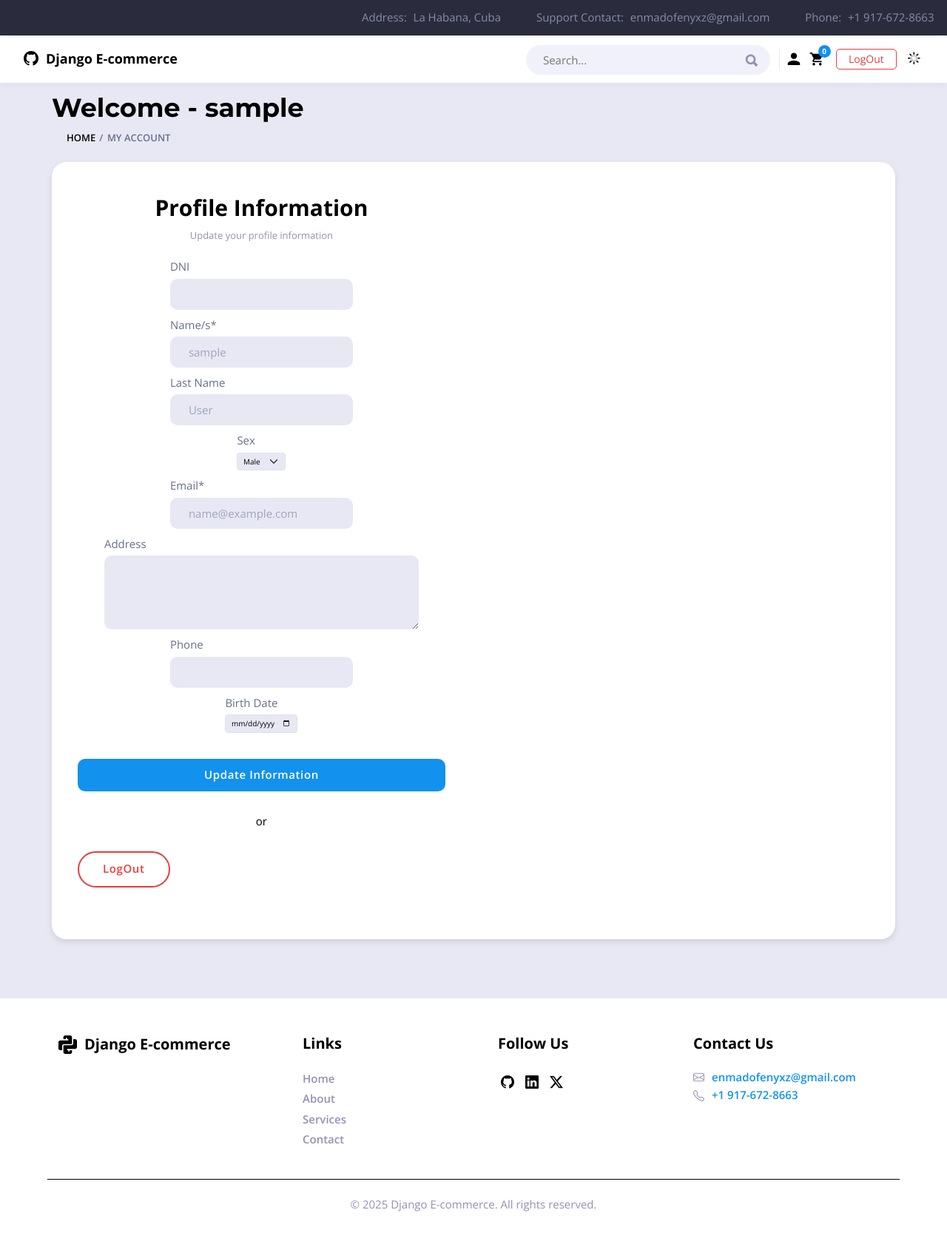
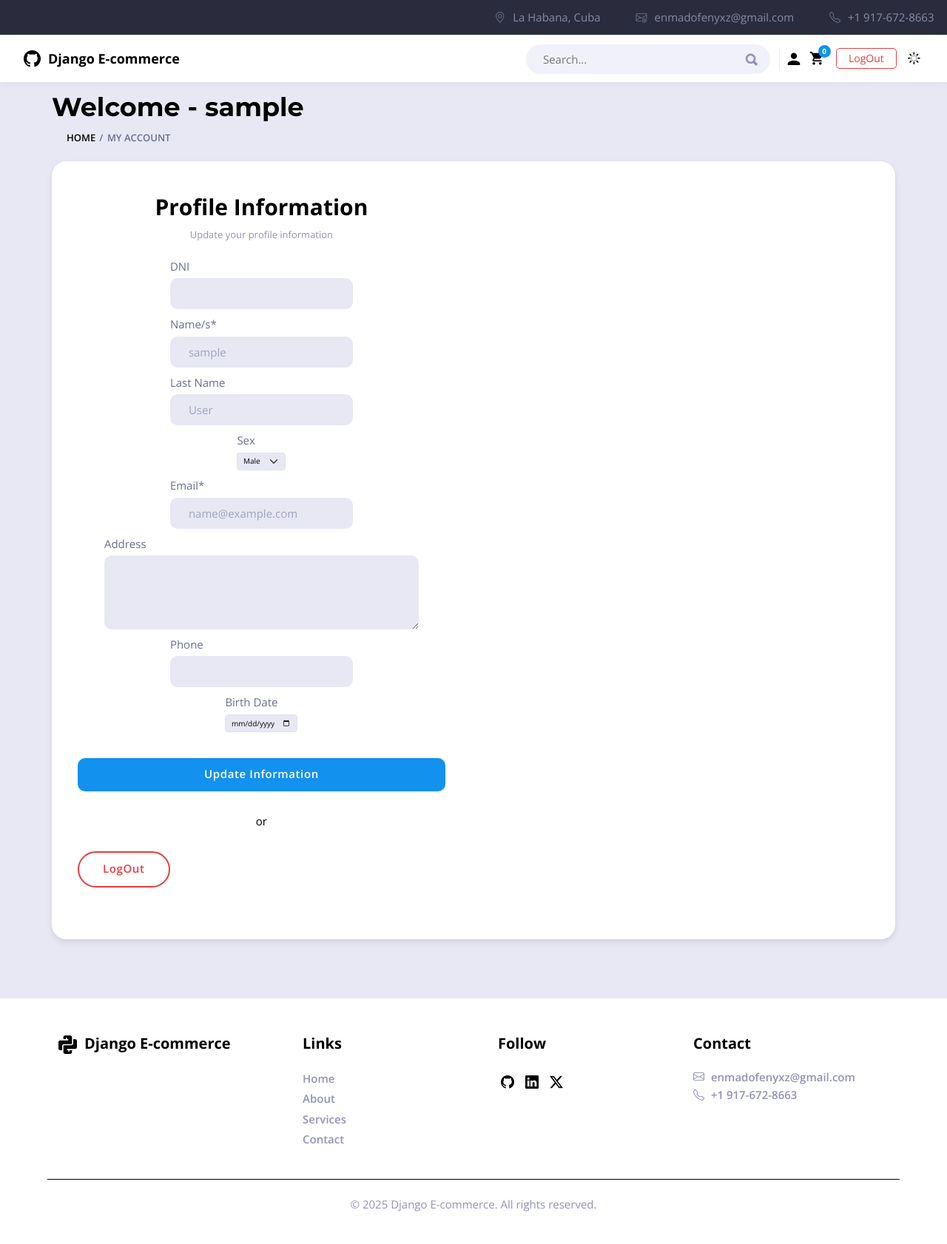
Before and after one commit to FEMADOX/Django-E-commers-Course, a Django app: page /account/ in a window 1280 px wide. Shown: the whole page at 74% size. Run offline with Django 5.2, Linux system fonts and the light colour scheme; the visitor is signed in with stand-in values (Sample User, id 1); data comes from the database, SQL or seed files in the repository; some libraries are stand-ins or nearby versions.

Commit message:
feat: Update footer and header styles for improved layout and responsiveness

```diff
--- a/static/css/elements.css
+++ b/static/css/elements.css
@@ -1299,36 +1299,41 @@
 		display: inline-block;
 		list-style: none;
 		margin: 0;
-		/*margin: 0 22px;*/
 		padding: 0;
 		vertical-align: middle;
+		margin-bottom: 10px;
 
-		& p {
+		/* Icon transition and hover effect */
+		i {
+			transition: color 0.2s;
+		}
+
+		&:hover i {
+			color: #1291ee;
+		}
+
+		& .links_list-value {
 			display: inline-block;
 			color: #868ca7;
 			vertical-align: middle;
-			margin: 0 0 10px;
 			line-height: 1.4;
-		}
+			margin: 0;
 
-		& img {
-			display: inline-block;
-			vertical-align: middle;
-			margin: 0 0 3px;
-		}
-	}
-
-	& p a {
+			a {
 				color: inherit;
 				text-decoration: none;
 				transition: color 0.2s;
 				border: none;
+			}
 
-		&:hover {
-			color: inherit;
+			&:hover, &:active {
+				a {
 					text-decoration: none;
 					color: #1291ee;
 				}
+			}
+		}
+
 	}
 
 	& .links_list-label {
@@ -1354,6 +1359,8 @@
 		& li {
 			margin-right: 0;
 			margin-left: 44px;
+			display: inline-flex;
+			gap: 1rem;
 
 			&:first-child {
 				margin-left: 0;
--- a/static/css/layout/footer.css
+++ b/static/css/layout/footer.css
@@ -153,24 +153,35 @@
     }
 
     &.contact-info {
-        margin: auto;
+        /* margin: auto; */
         margin-bottom: 20px;
 
         li {
             display: flex;
-            flex-direction: column;
-            align-items: center;
-            gap: 0.5rem;
-            color: var(--secondary-text-color);
-            overflow: hidden;
             width: 100%;
 
             a {
+                overflow: hidden;
                 max-width: 8rem;
                 white-space: nowrap;
                 text-overflow: ellipsis;
-                color: var(--third-color);
+                color: var(--secondary-text-color);
                 overflow: hidden;
+
+                &:hover, &:active {
+                    color: var(--third-color);
+
+                    i {
+                        color: var(--third-color);
+                    }
+                }
+
+                i {
+                    display: block;
+                    color: var(--secondary-text-color);
+                    text-align: center;
+                    transition: color 0.2s;
+                }
             }
         }
     }
@@ -180,8 +191,10 @@
         &.contact-info {
             margin: 0 0 20px 0;
 
-            li a {
-                max-width: 12rem;
+            li {
+                a {
+                    max-width: 12rem;
+                }
             }
         }
     }
@@ -191,11 +204,13 @@
         &.contact-info {
 
             li {
-                flex-direction: row;
-                gap: 10px;
-
                 a {
                     max-width: none;
+
+                    i {
+                        display: inline;
+                        margin-right: 5px;
+                    }
                 }
             }
         }
@@ -323,21 +338,39 @@
 .footer-title-container {
     display: none;
     flex-direction: row;
-    align-items: center;
+    align-items: flex-start;
     gap: 1rem;
 
-    h3 {
+    .footer-title {
         margin: 0;
         font-size: 2rem;
+        transition: color 0.2s;
     }
 
     svg {
         max-width: auto;
         max-height: 25px;
 
-        .darkmode & {
+        path {
+            transition: fill 0.2s;
+
+            .darkmode & {
+                fill: #ffffff;
+            }
+        }
+
+    }
+
+    &:hover, &:active {
+        cursor: pointer;
+
+        .footer-title {
+            color: var(--third-color);
+        }
+
+        svg {
             path {
-                fill: #ffffff;
+                fill: #1291ee;
             }
         }
     }
--- a/static/css/layout/header.css
+++ b/static/css/layout/header.css
@@ -202,7 +202,7 @@
 
             i {
                 height: auto;
-                display: inline-block;
+                display: inline-flex;
             }
         }
 
@@ -218,6 +218,10 @@
                 max-width: none;
                 min-width: auto;
             }
+        }
+
+        .bi-github {
+            font-size: 2.3rem;
         }
 
         .header-title {
--- a/templates/includes/footer.html
+++ b/templates/includes/footer.html
@@ -1,22 +1,12 @@
-{% load static %}
 <div class="container-fluid blog-sb-widgets page-styling site-footer">
   <div class="footer-container">
-    <div class="footer-title-container">
-      <!-- <img src="{% static 'assets/svg/python-icon.svg' %}" alt="python-icon">  -->
-      <!-- <svg viewBox="0 0 15 15" fill="none" xmlns="http://www.w3.org/2000/svg">
-        <g id="SVGRepo_bgCarrier" stroke-width="0"></g>
-        <g id="SVGRepo_tracerCarrier" stroke-linecap="round" stroke-linejoin="round"></g>
-        <g id="SVGRepo_iconCarrier">
-          <path d="M3 12H1.5C0.671573 12 0 11.3284 0 10.5V5.5C0 4.67157 0.671573 4 1.5 4H8V3H7V2H6V3H4V1.5C4 0.671573 4.67157 0 5.5 0H9.5C10.3284 0 11 0.671573 11 1.5V6.5C11 6.77614 10.7761 7 10.5 7H4.5C3.67157 7 3 7.67157 3 8.5V12Z" fill="#ffffff"></path>
-          <path d="M12 3V6.5C12 7.32843 11.3284 8 10.5 8H4.5C4.22386 8 4 8.22386 4 8.5V13.5C4 14.3284 4.67157 15 5.5 15H9.5C10.3284 15 11 14.3284 11 13.5V12H9V13H8V12H7V11H13.5C14.3284 11 15 10.3284 15 9.5V4.5C15 3.67157 14.3284 3 13.5 3H12Z" fill="#ffffff"></path>
-        </g>
-      </svg> -->
+    <a class="footer-title-container" href="https://github.com/FEMADOX/Django-E-commers-Course" aria-label="View Django E-commerce project on GitHub">
       <svg viewBox="0 0 15 15" fill="none" xmlns="http://www.w3.org/2000/svg">
         <path d="M3 12H1.5C0.671573 12 0 11.3284 0 10.5V5.5C0 4.67157 0.671573 4 1.5 4H8V3H7V2H6V3H4V1.5C4 0.671573 4.67157 0 5.5 0H9.5C10.3284 0 11 0.671573 11 1.5V6.5C11 6.77614 10.7761 7 10.5 7H4.5C3.67157 7 3 7.67157 3 8.5V12Z" fill="#000000"/>
         <path d="M12 3V6.5C12 7.32843 11.3284 8 10.5 8H4.5C4.22386 8 4 8.22386 4 8.5V13.5C4 14.3284 4.67157 15 5.5 15H9.5C10.3284 15 11 14.3284 11 13.5V12H9V13H8V12H7V11H13.5C14.3284 11 15 10.3284 15 9.5V4.5C15 3.67157 14.3284 3 13.5 3H12Z" fill="#000000"/>
       </svg>
-      <h3>Django E-commerce</h3>
-    </div>
+      <h3 class="footer-title">Django E-commerce</h3>
+    </a>
     <div class="col-sm-12 col-md-4 widget align-center-tablet f-logo-wrap">
       <h4 class="text-start">Links</h4>
       <ul class="footer-link-list">
@@ -28,7 +18,7 @@
       </ul>
     </div>
     <div class="social-links-container">
-      <h4 class="text-start">Follow Us</h4>
+      <h4 class="text-start">Follow</h4>
       <ul class="footer-link-list social-links">
         <li><a href="https://github.com/FEMADOX/Django-E-commers-Course"><i class="bi bi-github"></i></a></li>
         <li><a href="www.linkedin.com/in/giancarlos-gonzález-leyva"><i class="bi bi-linkedin"></i></a></li>
@@ -36,10 +26,10 @@
       </ul>
     </div>
     <div class="social-links-container">
-      <h4 class="text-start">Contact Us</h4>
+      <h4 class="text-start">Contact</h4>
       <ul class="footer-link-list contact-info">
-        <li><i class="bi bi-envelope"></i> <a href="mailto:enmadofenyxz@gmail.com">enmadofenyxz@gmail.com</a></li>
-        <li><i class="bi bi-telephone"></i> <a href="tel:9176728663">+1 917-672-8663</a></li>
+        <li><a href="mailto:enmadofenyxz@gmail.com"><i class="bi bi-envelope"></i> enmadofenyxz@gmail.com</a></li>
+        <li><a href="tel:9176728663"><i class="bi bi-telephone"></i> +1 917-672-8663</a></li>
       </ul>
     </div>
   </div>
--- a/templates/includes/top-info.html
+++ b/templates/includes/top-info.html
@@ -6,20 +6,20 @@
     <div class="link-list-container">
       <ul class="links_list links_list-align-right align-center-desktop topbar-contacts">
         <li>
-          <p class="links_list-label">Address: </p>
+          <i class="bi bi-geo-alt"></i>
           <p class="links_list-value">
             <a href="https://www.google.com/maps/place/La+Habana,+Cuba/@23.0509172,-82.4978139,11z/data=!3m1!4b1!4m6!3m5!1s0x88cd774cbdf600e1:0x4e294d7e1a770d60!8m2!3d23.133865!4d-82.3585654!16zL20vMGQ2aG4?entry=ttu&g_ep=EgoyMDI1MDQyNy4xIKXMDSoASAFQAw%3D%3D"
               target="_blank" rel="nofollow">La Habana, Cuba</a>
           </p>
         </li>
         <li>
-          <p class="links_list-label">Support Contact: </p>
+          <i class="bi bi-envelope-at"></i>
           <p class="links_list-value">
             <a href="mailto:enmadofenyxz@gmail.com">enmadofenyxz@gmail.com</a>
           </p>
         </li>
         <li>
-          <p class="links_list-label">Phone: </p>
+          <i class="bi bi-telephone"></i>
           <p class="links_list-value">
             <a href="tel:9176728663">+1 917-672-8663</a>
           </p>
```
Lines whose indentation alone changed are shown as unchanged.
